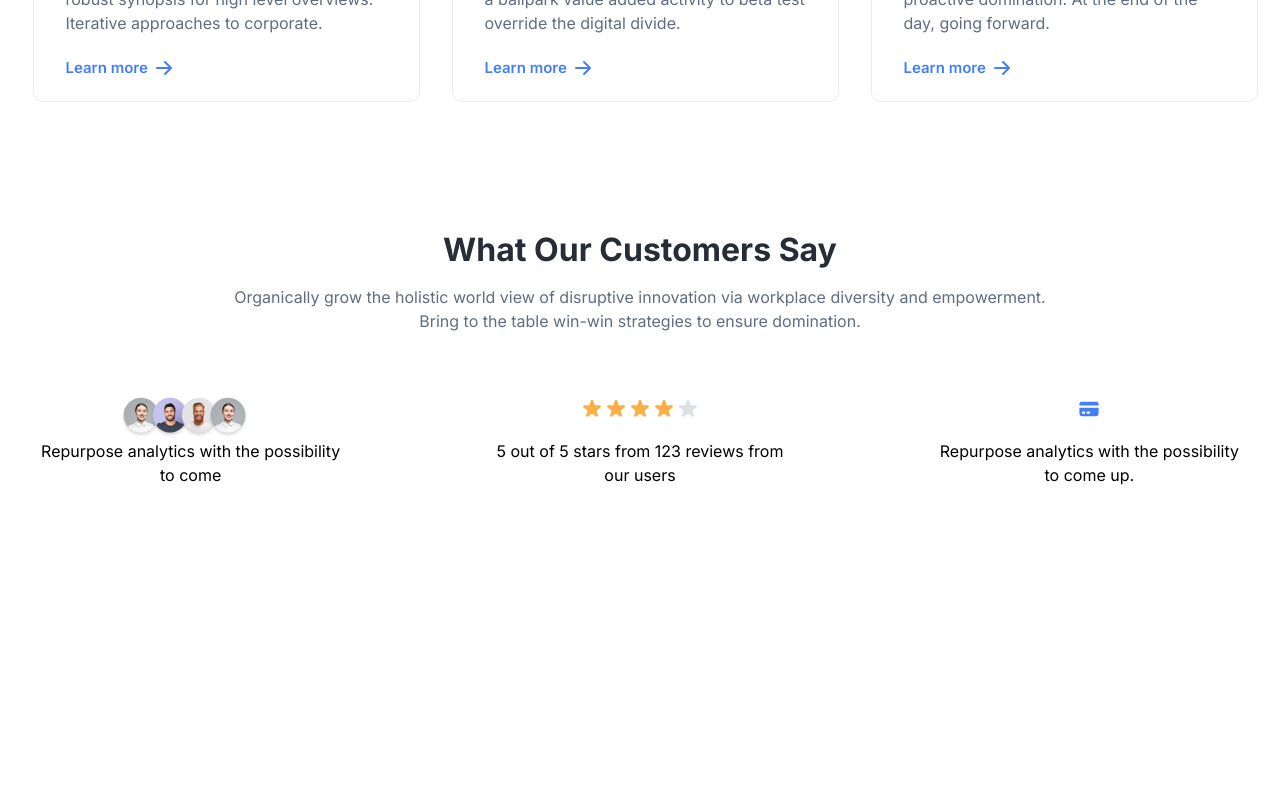
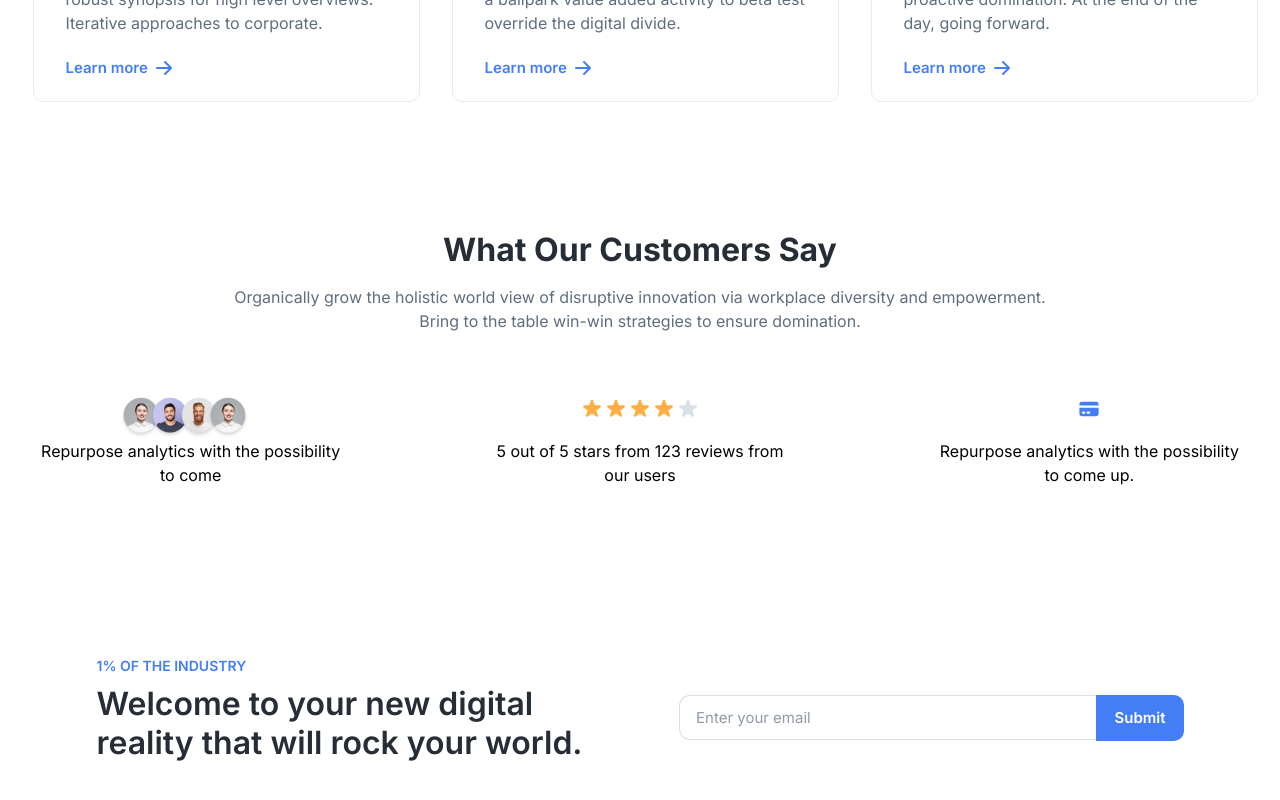
Before and after one commit to Vinicius-Rubia/Lookscout, a React (Vite) app: page / in a window 1280 px wide. Shown: the part 4439-5239 px from the top of the page. Before the commit the page ends 4990 px from the top, so only its background shows below. Built offline with nearby package versions, Linux system fonts and the light colour scheme.

Commit message:
Create: Call to Action (CTA) and Component Alert

```diff
--- a/package.json
+++ b/package.json
@@ -13,6 +13,7 @@
     "classnames": "^2.3.2",
     "react": "^18.2.0",
     "react-dom": "^18.2.0",
+    "react-hook-form": "^7.43.9",
     "react-icons": "^4.8.0",
     "styled-components": "^5.3.9"
   },
--- a/src/App.tsx
+++ b/src/App.tsx
@@ -2,11 +2,13 @@ import { ThemeProvider } from "styled-components";
 import Home from "./pages/Home";
 import { GlobalStyle } from "./styles/global";
 import { defaultTheme } from "./styles/themes/default";
+import Alert from "./components/Alert";
 
 function App() {
   return (
     <ThemeProvider theme={defaultTheme}>
       <GlobalStyle />
+      {/* <Alert /> */}
       <Home />
     </ThemeProvider>
   );
--- /dev/null
+++ b/src/components/Alert/styles.ts
@@ -0,0 +1,18 @@
+import styled from 'styled-components';
+
+export const Container = styled.div`
+  position: fixed;
+  right: 50px;
+  bottom: 50px;
+  background: ${({ theme }) => theme['neutral-600']};
+  color: ${({ theme }) => theme['success-600']};
+  width: auto;
+  display: inline-flex;
+  border-radius: 3px;
+  border-bottom: 3px solid ${({ theme }) => theme['success-600']};
+  align-items: center;
+  gap: 1rem;
+  font-size: 1.3rem;
+  font-weight: 700;
+  padding: 1rem 2rem;
+`;
--- /dev/null
+++ b/src/components/Sections/CTA/index.tsx
@@ -0,0 +1,53 @@
+import React from "react";
+import { StyledTitle } from "../../../styles/typography";
+import { useForm, SubmitHandler } from "react-hook-form";
+
+import * as C from "./styles";
+
+type Inputs = {
+  email: string;
+}
+
+const CTA: React.FC = () => {
+  const { register, handleSubmit, formState: { errors } } = useForm<Inputs>();
+
+  const onSubmit: SubmitHandler<Inputs> = ( data ) => {
+    console.log(data);
+  }
+
+  return (
+    <C.Container>
+      <C.Content>
+        <C.TagTitle>1% OF THE INDUSTRY</C.TagTitle>
+        <C.Grid>
+          <div>
+            <StyledTitle tag="h2" fontSize="md" fontWeight={600}>
+              Welcome to your new digital reality that will rock your world.
+            </StyledTitle>
+          </div>
+          <C.Form onSubmit={handleSubmit(onSubmit)}>
+            <div>
+              <C.Input
+                type="email"
+                placeholder="Enter your email"
+                {...register("email", {
+                  required: "Email é necessário",
+                  pattern: {
+                    value: /\S+@\S+.\S+/,
+                    message: "Insira um endereço de email válido",
+                  }
+                })}
+              />
+              <C.Button type="submit">Submit</C.Button>
+            </div>
+            {errors.email && (
+              <C.InputError>{errors.email.message}</C.InputError>
+            )}
+          </C.Form>
+        </C.Grid>
+      </C.Content>
+    </C.Container>
+  );
+};
+
+export default CTA;
--- /dev/null
+++ b/src/components/Sections/CTA/styles.ts
@@ -0,0 +1,86 @@
+import styled from 'styled-components';
+
+export const Container = styled.div`
+
+`;
+
+export const Content = styled.div`
+  max-width: 1215px;
+  margin: 0 auto;
+
+  h2 {
+    margin-top: 1rem;
+  }
+`;
+
+export const Grid = styled.div`
+  display: grid;
+  grid-template-columns: 1fr 1fr;
+  gap: 8rem;
+  margin: 0 6.4rem 17.4rem;
+`;
+
+export const TagTitle = styled.span`
+  text-transform: uppercase;
+  color: ${({ theme }) => theme["primary-600"]};
+  font-size: 1.4rem;
+  font-weight: 600;
+  margin-left: 6.4rem;
+`;
+
+export const Form = styled.form`
+  display: flex;
+  flex-direction: column;
+  justify-content: center;
+
+  div {
+    display: flex;
+    align-items: center;
+  }
+`;
+
+export const Input = styled.input`
+  flex: 1;
+  padding: 1.2rem 1.6rem;
+  outline: none;
+  font-size: 1.5rem;
+  box-shadow: 0 0 0 1px ${(props) => props.theme['neutral-700']};
+  border: none;
+  border-radius: 10px 0 0 10px;
+
+  &:focus {
+    box-shadow: 0 0 0 2px ${(props) => props.theme['primary-800']};
+
+    + button {
+      height: 4.7rem;
+    }
+  }
+
+  &::placeholder {
+    color: ${(props) => props.theme['gray-25']};
+  }
+`;
+
+export const Button = styled.button`
+  font-size: 1.5rem;
+  height: 4.6rem;
+  font-weight: 600;
+  border: none;
+  padding: 0 1.8rem;
+  border-radius: 0 10px 10px 0;
+  transition: 0.4s;
+
+  background: ${({ theme }) => theme["primary-600"]};
+  color: ${({ theme }) => theme.white};
+
+  &:hover {
+    filter: brightness(1.1);
+    box-shadow: 0 4px 25px rgba(255, 249, 249, 0.25);
+  }
+`;
+
+export const InputError = styled.div`
+  color: ${({ theme }) => theme['danger-700']};
+  margin-top: 0.5rem;
+  font-size: 1.2rem;
+`;
--- a/src/components/Sections/FeedbackCustomers/styles.ts
+++ b/src/components/Sections/FeedbackCustomers/styles.ts
@@ -20,7 +20,7 @@ export const Content = styled.div`
 `;
 
 export const Grid = styled.div`
-  margin: 6.4rem 0;
+  margin: 6.4rem 0 17rem;
   display: grid;
   grid-template-columns: 1fr 1fr 1fr;
   gap: 13.3rem;
--- a/src/pages/Home/index.tsx
+++ b/src/pages/Home/index.tsx
@@ -6,6 +6,7 @@ import ProductFeatures from "../../components/Sections/ProductFeatures";
 import LatestBlogPosts from "../../components/Sections/LatestBlogPosts";
 import FeedbackCustomers from "../../components/Sections/FeedbackCustomers";
 import * as C from "./styles";
+import CTA from "../../components/Sections/CTA";
 
 const Home: React.FC = () => {
   return (
@@ -16,6 +17,7 @@ const Home: React.FC = () => {
       <ProductFeatures />
       <LatestBlogPosts />
       <FeedbackCustomers />
+      <CTA />
     </C.Container>
   );
 };
```
Also changed, not shown: src/components/Alert/index.tsx (added, +15 -0 lines), 1 other file (tests, documents, lock files or other folders).
